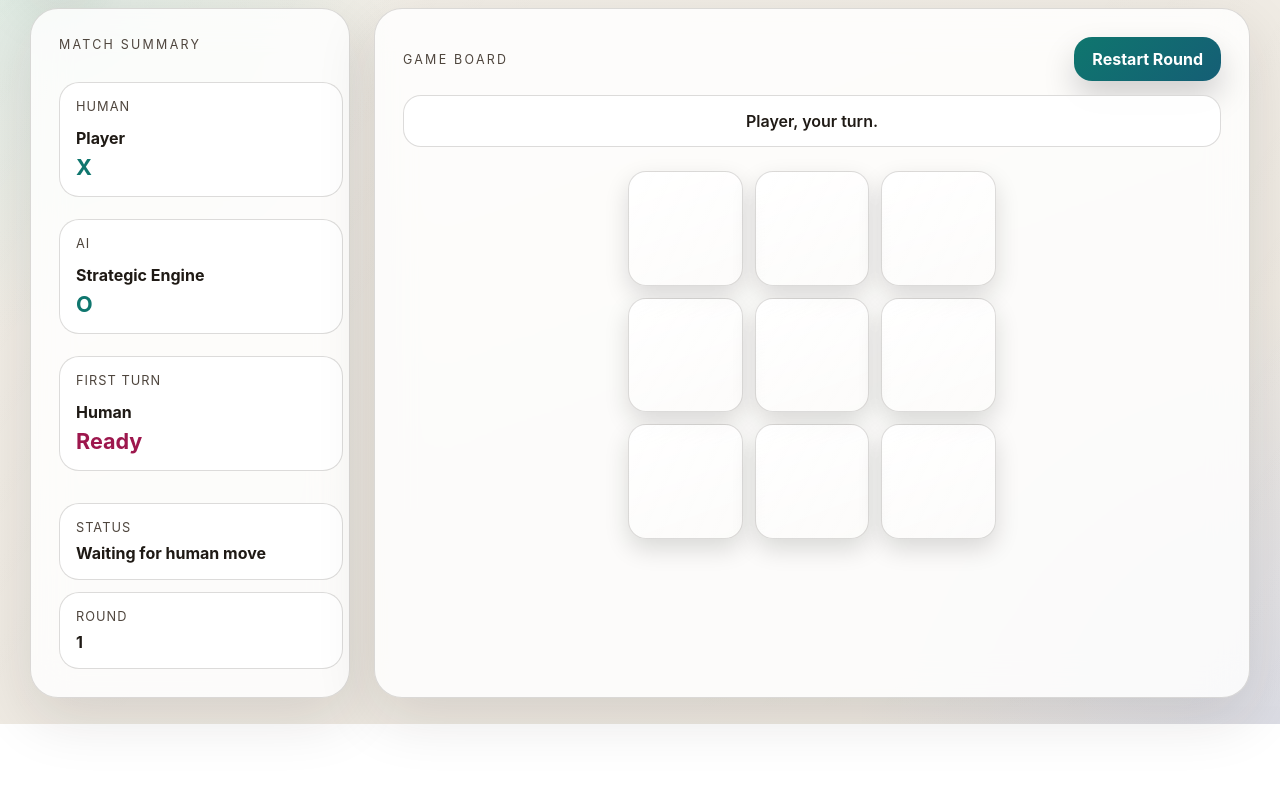
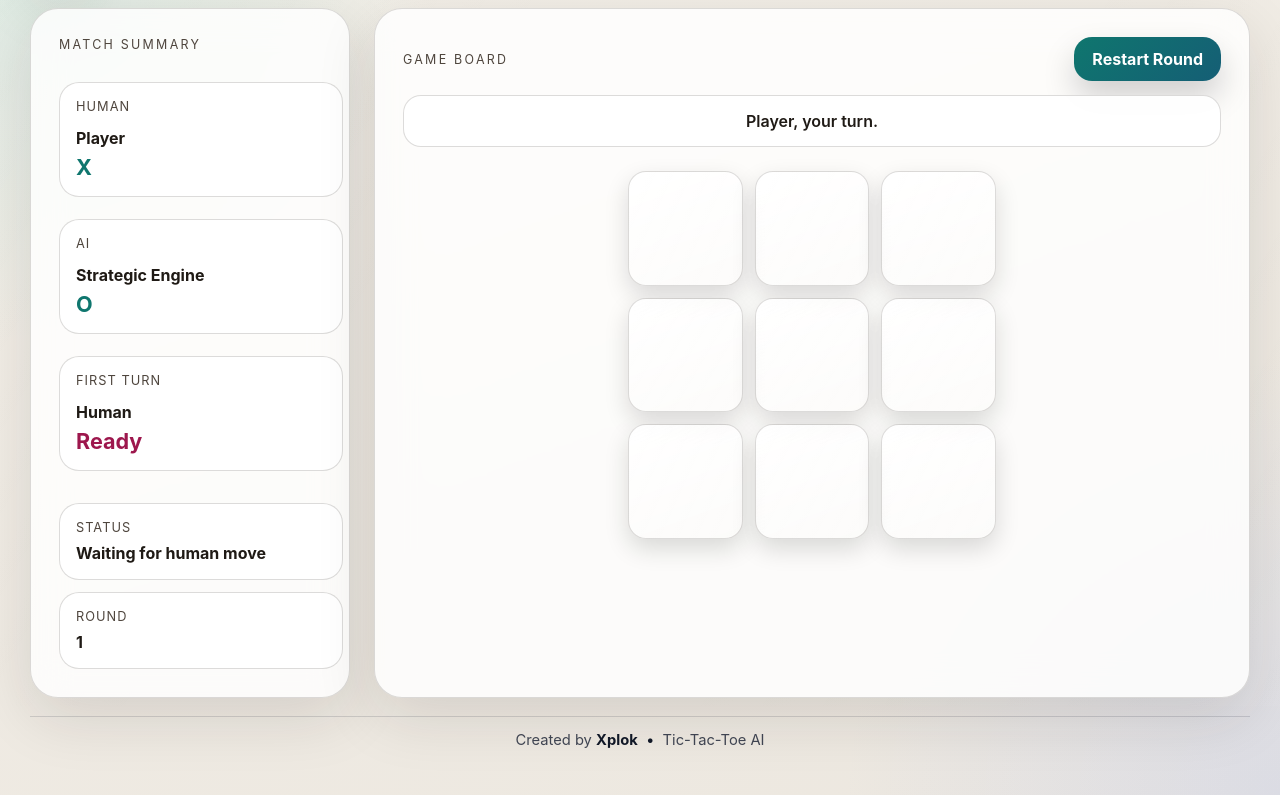
Before and after one commit to purnalokesh31-hub/CODSOFT-2, a plain HTML site: page game.html in a window 1280 px wide. Shown: the part 94-889 px from the top of the page. Before the commit the page ends 818 px from the top, so only its background shows below. Drawn offline with Linux system fonts and the light colour scheme.

Commit message:
Update game.html
footer updation

```diff
--- a/game.html
+++ b/game.html
@@ -72,6 +72,9 @@
         <div class="board" id="board" role="grid" aria-label="Tic Tac Toe board"></div>
       </section>
     </main>
+    <footer class="app-footer">
+      <p>Created by <span>Xplok</span> <span class="footer-separator">•</span> Tic-Tac-Toe AI</p>
+    </footer>
   </div>
 
   <script src="script.js"></script>
```
